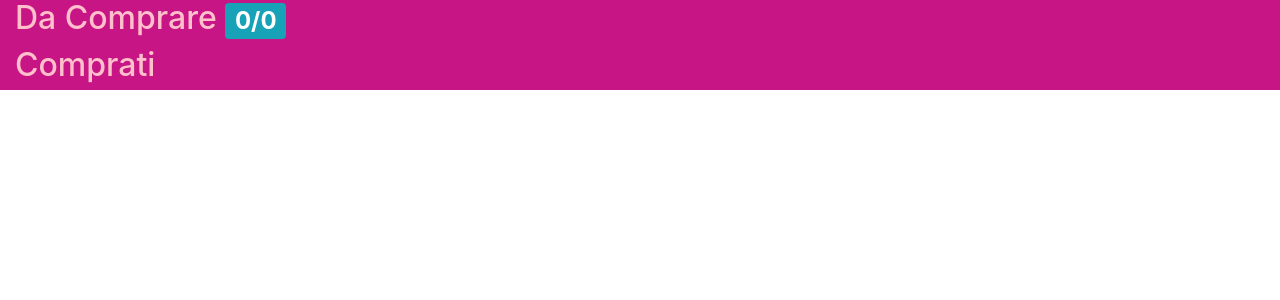
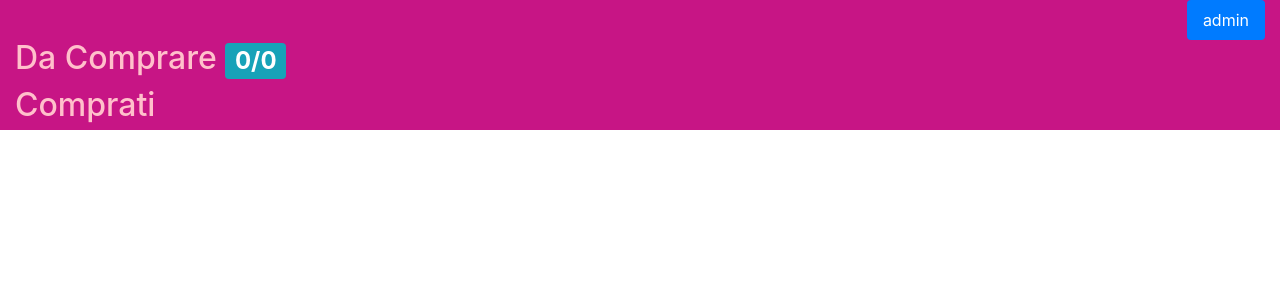
Before and after one commit to superqwe/spesa, a Django app: page /spesa/ in a window 1280 px wide. Shown: the top 300 px of the page. Run offline with Django 3.2, Linux system fonts and the light colour scheme; data that the repository does not hold is empty; some libraries are stand-ins or nearby versions.

Commit message:
inserita bozza nav bar

```diff
--- a/templates/spesa/base.html
+++ b/templates/spesa/base.html
@@ -26,7 +26,7 @@
 
     <header></header>
 
-    <nav></nav>
+    {% block nav %}{% endblock %}
 
     {% block section %}{% endblock %}
 
--- a/templates/spesa/lista_prodotti.html
+++ b/templates/spesa/lista_prodotti.html
@@ -1,4 +1,10 @@
 {% extends 'spesa/base.html' %}
+
+{% block nav %}
+{% include 'spesa/nav.html' %}
+{% endblock %}
+
+
 
 {% block section %}
 <section>
--- /dev/null
+++ b/templates/spesa/nav.html
@@ -0,0 +1,7 @@
+<nav>
+    <ul class="nav nav-pills justify-content-end">
+        <li class="nav-item">
+            <a class="nav-link active" href="/admin">admin</a>
+        </li>
+    </ul>
+</nav>
```
